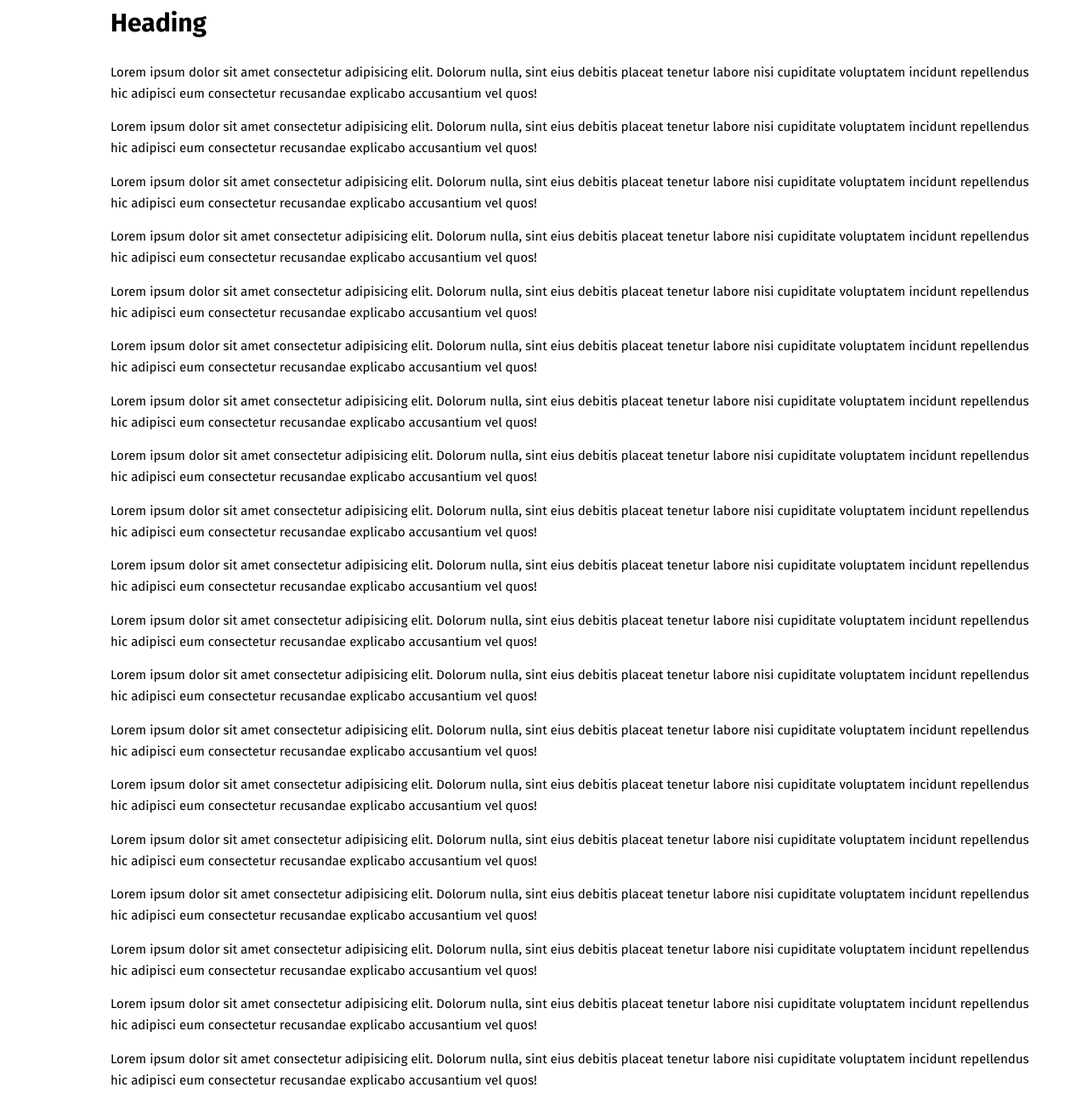
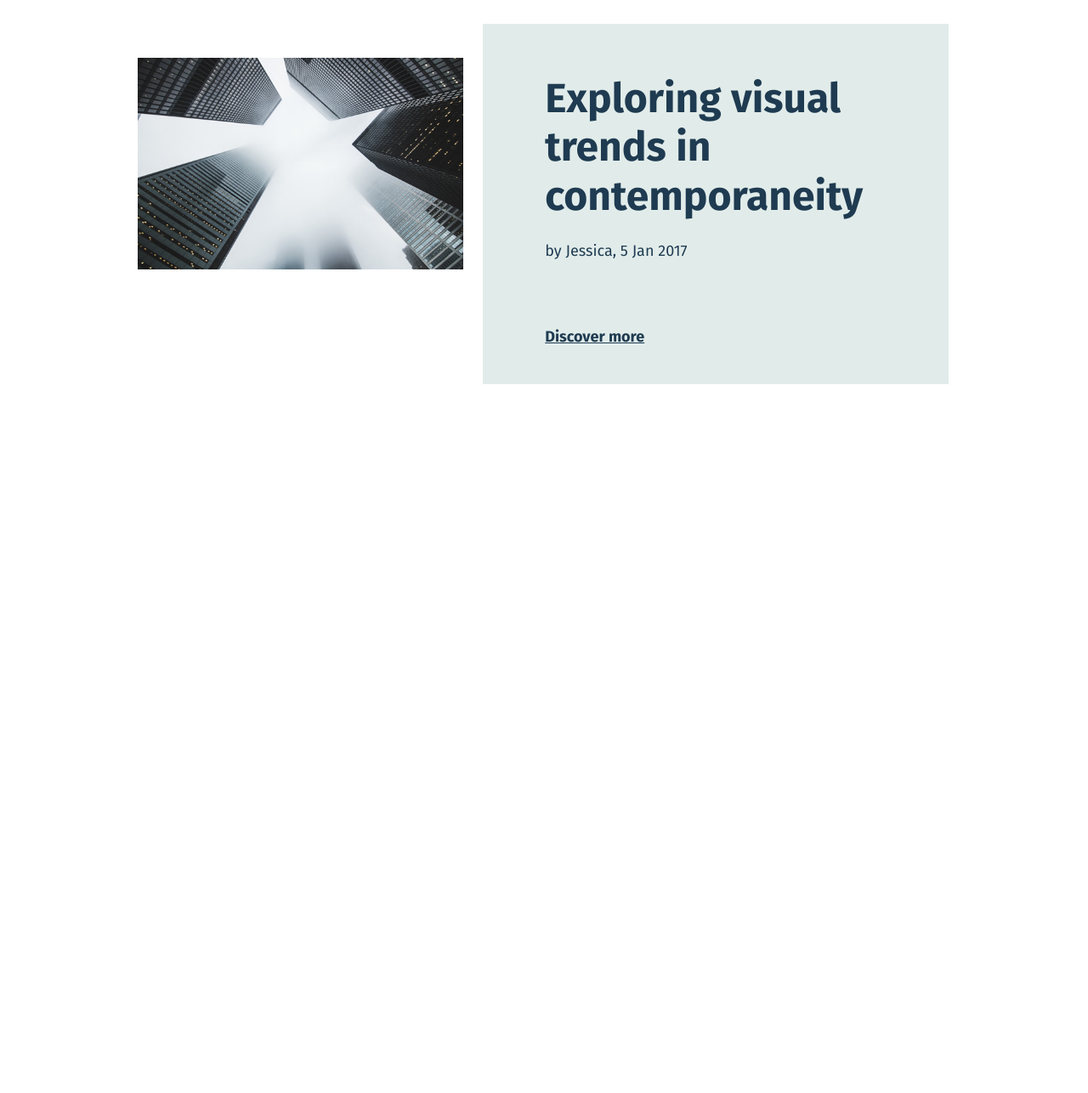
Before and after one commit to tarotum/html-template-learning, a website built with webpack: page src/index.html in a window 1280 px wide. Shown: the part 781-2067 px from the top of the page at 85% size. After the commit the page ends 1278 px from the top, so only its background shows below. Built offline with nearby package versions, Linux system fonts and the light colour scheme; files whose address does not match are found by name.

Commit message:
add post syles and html

```diff
--- /dev/null
+++ b/src/components/Post/index.js
@@ -0,0 +1 @@
+import './style.scss';
--- /dev/null
+++ b/src/components/Post/style.scss
@@ -0,0 +1,74 @@
+@import '../../vars.scss';
+
+.post {
+  position: relative;
+  display: flex;
+  flex-direction: column;
+  padding: 1em 0;
+  margin: 1.5em 0;
+  @media (min-width: 768px) {
+    margin: 3em 0;
+    padding: 2.65em 0;
+    flex-direction: row;
+  }
+  &::after {
+    content: '';
+    position: absolute;
+    top: 0;
+    right: 10%;
+    width: 50%;
+    height: 100%;
+    background-color: lighten($accent, 25);
+    z-index: -1;
+  }
+  &-image {
+    font-size: 0;
+    margin: 0;
+    @media (min-width: 768px) {
+      margin: 0 6rem 0 2rem;
+      width: 35%;
+    }
+    img {
+      max-width: 100%;
+    }
+  }
+  &-content {
+    width: 100%;
+    @media (min-width: 768px) {
+      width: 35%;
+    }
+  }
+  &-title {
+    text-decoration: none;
+    color: $font-color;
+    line-height: 1;
+    font-size: 1.3em;
+    margin: 0;
+    @media (min-width: 768px) {
+      line-height: 1.2;
+      font-size: 3.2em;
+    }
+  }
+  &-data {
+    color: $font-color;
+    font-size: 1em;
+    margin-bottom: 2em;
+    .date,
+    .autor {
+      color: $font-color;
+      text-decoration: none;
+      &:hover {
+        text-decoration: underline;
+      }
+    }
+    @media (min-width: 768px) {
+      margin-bottom: 4em;
+      font-size: 1.2em;
+    }
+  }
+  &-link {
+    color: $font-color;
+    font-size: 1.2em;
+    font-weight: bold;
+  }
+}
--- a/src/index.html
+++ b/src/index.html
@@ -81,112 +81,24 @@
               </div>
             </div>
           </div>
-          <h1>Heading</h1>
-          <p>
-            Lorem ipsum dolor sit amet consectetur adipisicing elit. Dolorum nulla, sint eius
-            debitis placeat tenetur labore nisi cupiditate voluptatem incidunt repellendus hic
-            adipisci eum consectetur recusandae explicabo accusantium vel quos!
-          </p>
-          <p>
-            Lorem ipsum dolor sit amet consectetur adipisicing elit. Dolorum nulla, sint eius
-            debitis placeat tenetur labore nisi cupiditate voluptatem incidunt repellendus hic
-            adipisci eum consectetur recusandae explicabo accusantium vel quos!
-          </p>
-          <p>
-            Lorem ipsum dolor sit amet consectetur adipisicing elit. Dolorum nulla, sint eius
-            debitis placeat tenetur labore nisi cupiditate voluptatem incidunt repellendus hic
-            adipisci eum consectetur recusandae explicabo accusantium vel quos!
-          </p>
-          <p>
-            Lorem ipsum dolor sit amet consectetur adipisicing elit. Dolorum nulla, sint eius
-            debitis placeat tenetur labore nisi cupiditate voluptatem incidunt repellendus hic
-            adipisci eum consectetur recusandae explicabo accusantium vel quos!
-          </p>
-          <p>
-            Lorem ipsum dolor sit amet consectetur adipisicing elit. Dolorum nulla, sint eius
-            debitis placeat tenetur labore nisi cupiditate voluptatem incidunt repellendus hic
-            adipisci eum consectetur recusandae explicabo accusantium vel quos!
-          </p>
-          <p>
-            Lorem ipsum dolor sit amet consectetur adipisicing elit. Dolorum nulla, sint eius
-            debitis placeat tenetur labore nisi cupiditate voluptatem incidunt repellendus hic
-            adipisci eum consectetur recusandae explicabo accusantium vel quos!
-          </p>
-          <p>
-            Lorem ipsum dolor sit amet consectetur adipisicing elit. Dolorum nulla, sint eius
-            debitis placeat tenetur labore nisi cupiditate voluptatem incidunt repellendus hic
-            adipisci eum consectetur recusandae explicabo accusantium vel quos!
-          </p>
-          <p>
-            Lorem ipsum dolor sit amet consectetur adipisicing elit. Dolorum nulla, sint eius
-            debitis placeat tenetur labore nisi cupiditate voluptatem incidunt repellendus hic
-            adipisci eum consectetur recusandae explicabo accusantium vel quos!
-          </p>
-          <p>
-            Lorem ipsum dolor sit amet consectetur adipisicing elit. Dolorum nulla, sint eius
-            debitis placeat tenetur labore nisi cupiditate voluptatem incidunt repellendus hic
-            adipisci eum consectetur recusandae explicabo accusantium vel quos!
-          </p>
-          <p>
-            Lorem ipsum dolor sit amet consectetur adipisicing elit. Dolorum nulla, sint eius
-            debitis placeat tenetur labore nisi cupiditate voluptatem incidunt repellendus hic
-            adipisci eum consectetur recusandae explicabo accusantium vel quos!
-          </p>
-          <p>
-            Lorem ipsum dolor sit amet consectetur adipisicing elit. Dolorum nulla, sint eius
-            debitis placeat tenetur labore nisi cupiditate voluptatem incidunt repellendus hic
-            adipisci eum consectetur recusandae explicabo accusantium vel quos!
-          </p>
-          <p>
-            Lorem ipsum dolor sit amet consectetur adipisicing elit. Dolorum nulla, sint eius
-            debitis placeat tenetur labore nisi cupiditate voluptatem incidunt repellendus hic
-            adipisci eum consectetur recusandae explicabo accusantium vel quos!
-          </p>
-          <p>
-            Lorem ipsum dolor sit amet consectetur adipisicing elit. Dolorum nulla, sint eius
-            debitis placeat tenetur labore nisi cupiditate voluptatem incidunt repellendus hic
-            adipisci eum consectetur recusandae explicabo accusantium vel quos!
-          </p>
-          <p>
-            Lorem ipsum dolor sit amet consectetur adipisicing elit. Dolorum nulla, sint eius
-            debitis placeat tenetur labore nisi cupiditate voluptatem incidunt repellendus hic
-            adipisci eum consectetur recusandae explicabo accusantium vel quos!
-          </p>
-          <p>
-            Lorem ipsum dolor sit amet consectetur adipisicing elit. Dolorum nulla, sint eius
-            debitis placeat tenetur labore nisi cupiditate voluptatem incidunt repellendus hic
-            adipisci eum consectetur recusandae explicabo accusantium vel quos!
-          </p>
-          <p>
-            Lorem ipsum dolor sit amet consectetur adipisicing elit. Dolorum nulla, sint eius
-            debitis placeat tenetur labore nisi cupiditate voluptatem incidunt repellendus hic
-            adipisci eum consectetur recusandae explicabo accusantium vel quos!
-          </p>
-          <p>
-            Lorem ipsum dolor sit amet consectetur adipisicing elit. Dolorum nulla, sint eius
-            debitis placeat tenetur labore nisi cupiditate voluptatem incidunt repellendus hic
-            adipisci eum consectetur recusandae explicabo accusantium vel quos!
-          </p>
-          <p>
-            Lorem ipsum dolor sit amet consectetur adipisicing elit. Dolorum nulla, sint eius
-            debitis placeat tenetur labore nisi cupiditate voluptatem incidunt repellendus hic
-            adipisci eum consectetur recusandae explicabo accusantium vel quos!
-          </p>
-          <p>
-            Lorem ipsum dolor sit amet consectetur adipisicing elit. Dolorum nulla, sint eius
-            debitis placeat tenetur labore nisi cupiditate voluptatem incidunt repellendus hic
-            adipisci eum consectetur recusandae explicabo accusantium vel quos!
-          </p>
-          <p>
-            Lorem ipsum dolor sit amet consectetur adipisicing elit. Dolorum nulla, sint eius
-            debitis placeat tenetur labore nisi cupiditate voluptatem incidunt repellendus hic
-            adipisci eum consectetur recusandae explicabo accusantium vel quos!
-          </p>
-          <p>
-            Lorem ipsum dolor sit amet consectetur adipisicing elit. Dolorum nulla, sint eius
-            debitis placeat tenetur labore nisi cupiditate voluptatem incidunt repellendus hic
-            adipisci eum consectetur recusandae explicabo accusantium vel quos!
-          </p>
+
+          <div class="post-list">
+            <!-- Post -->
+            <div class="post">
+              <a href="#" class="post-image"><img src="<%= require('A/images/post-img-1.jpg') %>" ></img></a>
+              <div class="post-content">
+                <h4><a class="post-title" title="Exploring visual trends in contemporaneity" href="#">Exploring visual trends in contemporaneity</a></h4>
+                <div class="post-data">
+                  <span>by</span>
+                  <a href="#" class="autor" title="Jessica" rel="author">Jessica</a>,
+                  <a href="#" class="date" title="5 Jan 2017">5 Jan 2017</a>
+                </div>
+                <a href="#" class="post-link" title="Discover more">Discover more</a>
+              </div>
+            </div>
+            <!-- ./Post -->
+
+          </div>
         </div>
         <nav class="nav-list">
           <a href="#">Home</a>
--- a/src/index.js
+++ b/src/index.js
@@ -13,3 +13,5 @@ import './components/Logo';
 // Main content components
 import './components/Content';
 import './components/Slider';
+import './components/PostList';
+import './components/Post';
```
Also changed, not shown: src/assets/images/post-img-1.jpg (added), src/assets/images/post-img-1@2x.jpg (added).
